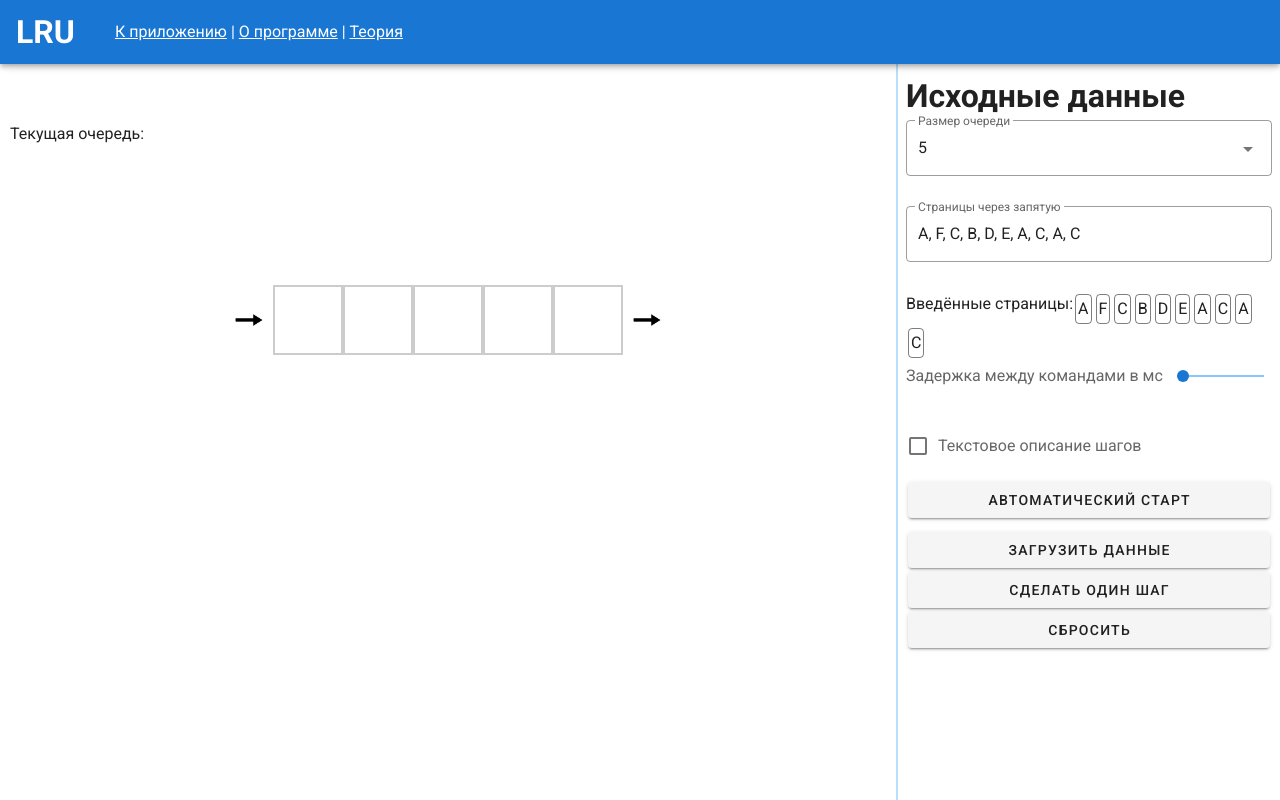
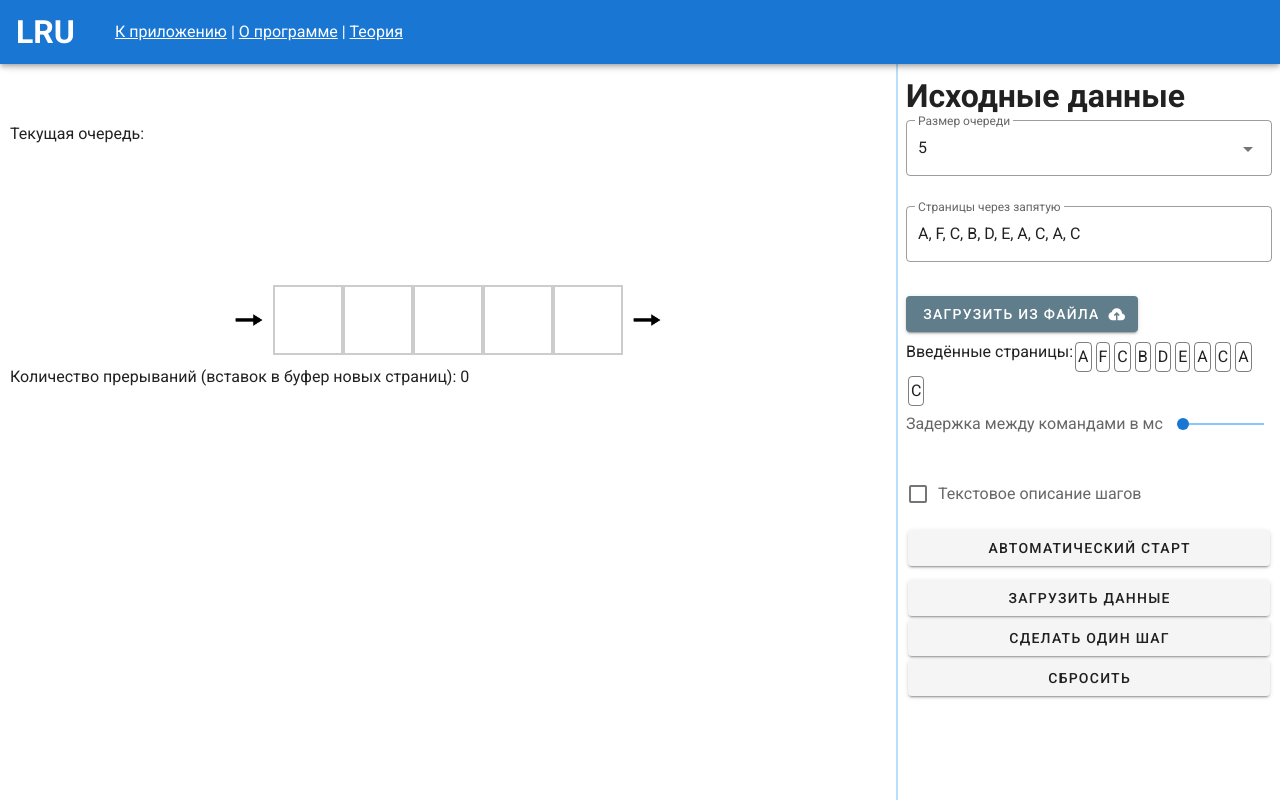
Before and after one commit to aleasper/lru_simulator, a Vue app: page / in a window 1280 px wide. Built offline with nearby package versions, Linux system fonts and the light colour scheme.

Commit message:
Updating in according to last prod ver

```diff
--- a/src/components/LRUVisualizer.vue
+++ b/src/components/LRUVisualizer.vue
@@ -32,6 +32,9 @@
         <div class="page-list-arrow"></div>
       </div>
     </div>
+    <div class="fault-counter-div">
+      Количество прерываний (вставок в буфер новых страниц): {{breaks}}
+    </div>
     <div v-if="description" class="description-container">
       <div style="font-size: 18px; margin: 4px 0">
         Текстовое описание шагов
@@ -56,7 +59,7 @@ export default {
     buffer: [],
     pagesListCopy: [],
     descriptionText: [],
-
+    breaks: 0,
   }),
   methods: {
     start: async function (){
@@ -94,6 +97,7 @@ export default {
           this.buffer[0] = el;
         }
       } else {
+        this.breaks = this.breaks + 1;
         this.descriptionText.push(`Сдвигаем вправо все страницы и добавляем "${el}" в начало буфера`)
         for (let i = this.buffer.length - 1; i !== 0; --i) {
           this.buffer[i] = this.buffer[i-1];
@@ -111,6 +115,7 @@ export default {
     },
     reInit: function (){
       console.log('reinit');
+      this.breaks = 0;
       this.descriptionText = [];
       this.buffer = [];
       for (let i = 0; i !== this.queueSize; ++i){
@@ -126,10 +131,13 @@ export default {
 </script>
 
 <style scoped>
+.fault-counter-div{
+  padding: 10px;
+}
 .description-container{
   padding: 4px 12px;
   font-size: 12px;
-  max-height: 400px;
+  max-height: 300px;
   overflow-y: auto;
   margin-top: 30px;
 }
--- a/src/views/Home.vue
+++ b/src/views/Home.vue
@@ -28,6 +28,22 @@
             :rules="[pagesRule]"
             outlined
         ></v-text-field>
+        <div class="upload-div">
+          <v-btn
+              color="blue-grey"
+              class="white--text"
+              v-on:click="openFile"
+          >
+            Загрузить из файла
+            <v-icon
+                right
+                dark
+            >
+              mdi-cloud-upload
+            </v-icon>
+          </v-btn>
+          <input id="file-input" type="file" style="display: none" accept=".txt"/>
+        </div>
         <div
             v-if="arrayPages.length > 0"
             class="pages-viewer-div"
@@ -40,6 +56,7 @@
           >{{page}}</div>
         </div>
       </div>
+
       <div>
         <v-slider
             label="Задержка между командами в мс"
@@ -55,6 +72,7 @@
             label="Текстовое описание шагов"
         ></v-checkbox>
       </div>
+
       <div class="actions-div">
         <v-btn class="action-btn" v-on:click="autoStart">Автоматический старт</v-btn>
         <div class="manual-actions-div">
@@ -117,6 +135,21 @@ export default {
       if (this.pages.replaceAll(' ', '') !== ''){
         this.$refs.LRUVisualizer.reInit();
       }
+    },
+    openFile(){
+      let self = this;
+      document.getElementById('file-input').click();
+      document.getElementById('file-input').addEventListener('change', (event) => {
+        const file = event.target.files[0];
+        const reader = new FileReader();
+        reader.addEventListener('load', (event) => {
+          let base64 = event.target.result.split(',')[1];
+          let buff = new Buffer(base64, 'base64');
+          let text = buff.toString();
+          self.pages = text;
+        });
+        reader.readAsDataURL(file);
+      });
     }
   },
   watch: {
@@ -124,6 +157,9 @@ export default {
 }
 </script>
 <style scoped>
+.upload-div{
+  margin: 4px 0 8px 0;
+}
 .action-btn{
   margin: 2px;
 }
```
Also changed, not shown: test.txt (added).
